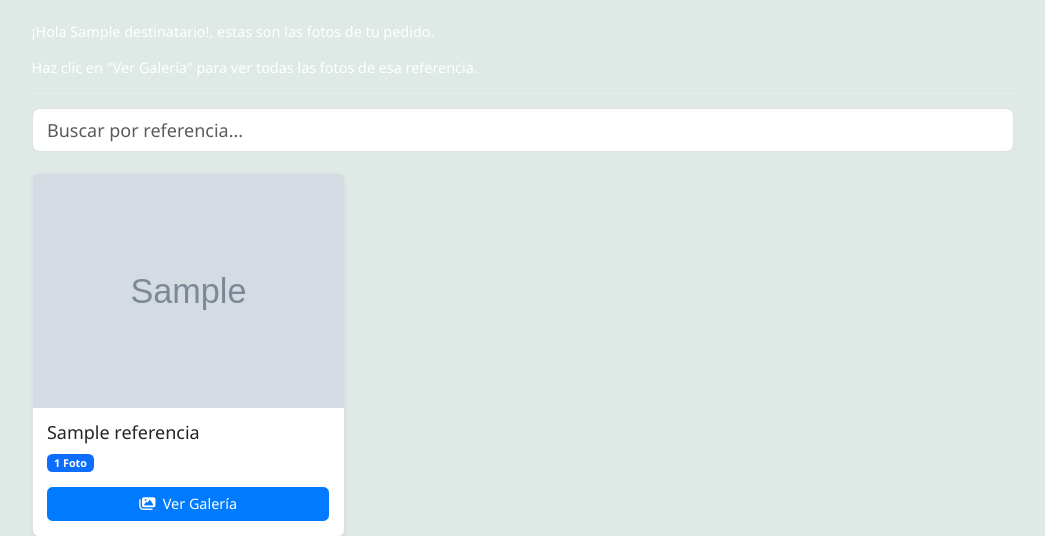
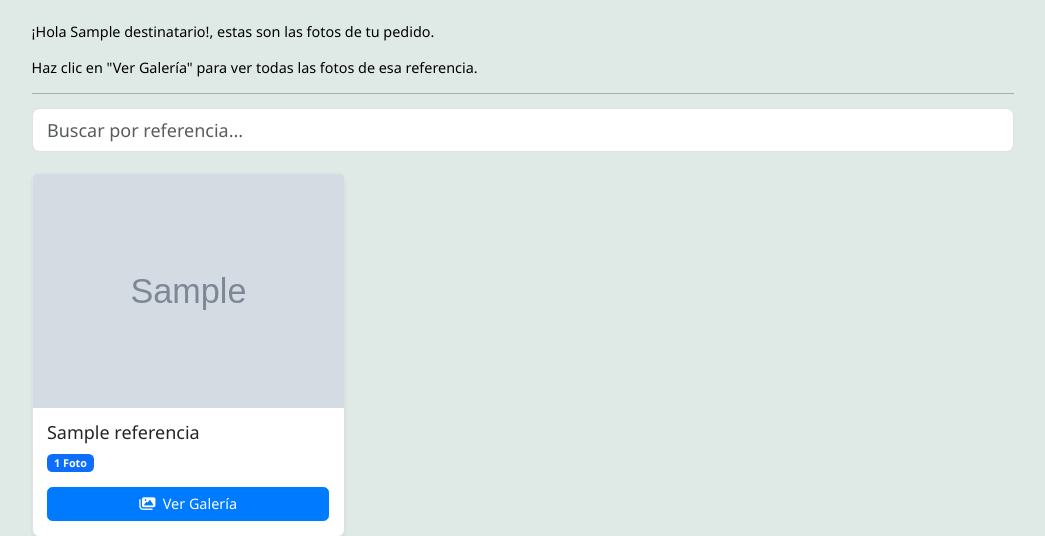
Before and after one commit to gaelo80/pedidos, a Django app: template pedidos/templates/pedidos/pagina_descarga_fotos.html in a window 1280 px wide. Shown: the part 51-587 px from the top of the page, without its empty margins (117-1162 px from the left). Run offline with Django 5.2, Linux system fonts and the light colour scheme; the template is opened without the code that fills it: most values are stand-ins (such as "Sample title", 1, 10 or a date in 2020); grey boxes marked "Sample" are stand-in pictures; some libraries are stand-ins or nearby versions.

Commit message:
Cambiarcolorainforclientecatalogo

```diff
--- a/pedidos/templates/pedidos/pagina_descarga_fotos.html
+++ b/pedidos/templates/pedidos/pagina_descarga_fotos.html
@@ -54,9 +54,9 @@
 {% block content %}
 <div class="container mt-4">
 
-    <p style="color: white;">¡Hola {{ pedido.destinatario.nombre_completo|default:"N/A" }}!, estas son las fotos de tu pedido.</p>
-    <p style="color: white;">Haz clic en "Ver Galería" para ver todas las fotos de esa referencia.</p>
-    <hr style="color: white;">
+    <p style="color: black;">¡Hola {{ pedido.destinatario.nombre_completo|default:"N/A" }}!, estas son las fotos de tu pedido.</p>
+    <p style="color: black;">Haz clic en "Ver Galería" para ver todas las fotos de esa referencia.</p>
+    <hr style="color: black;">
 
     {% if fotos_agrupadas %}
         <div class="mb-4">
```
